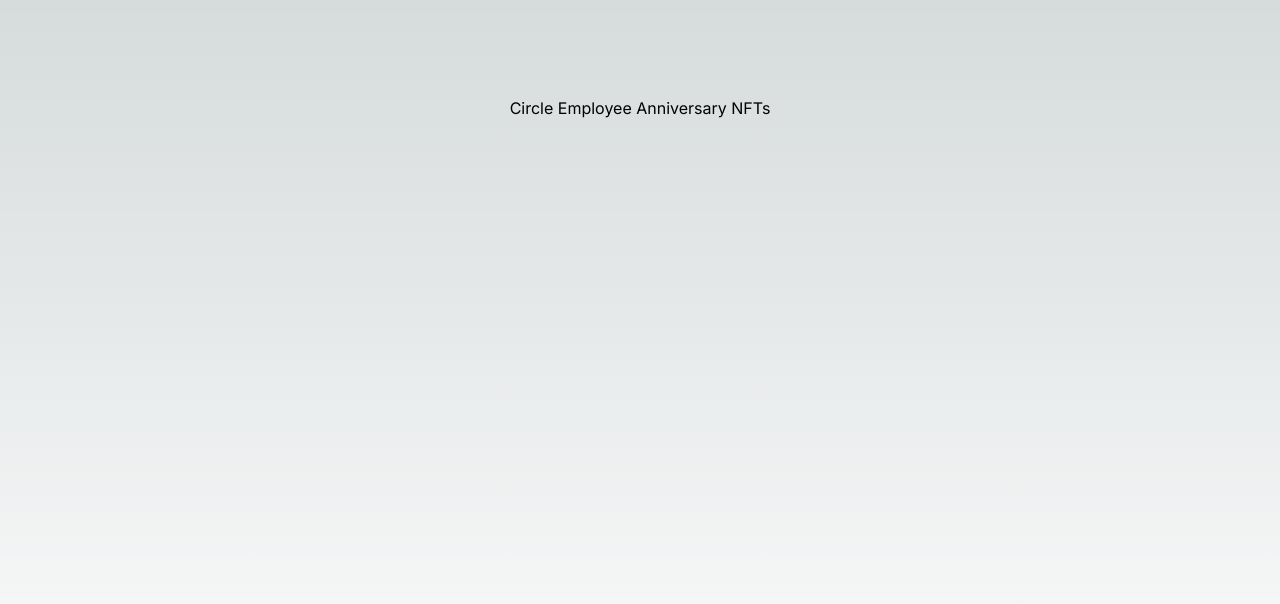
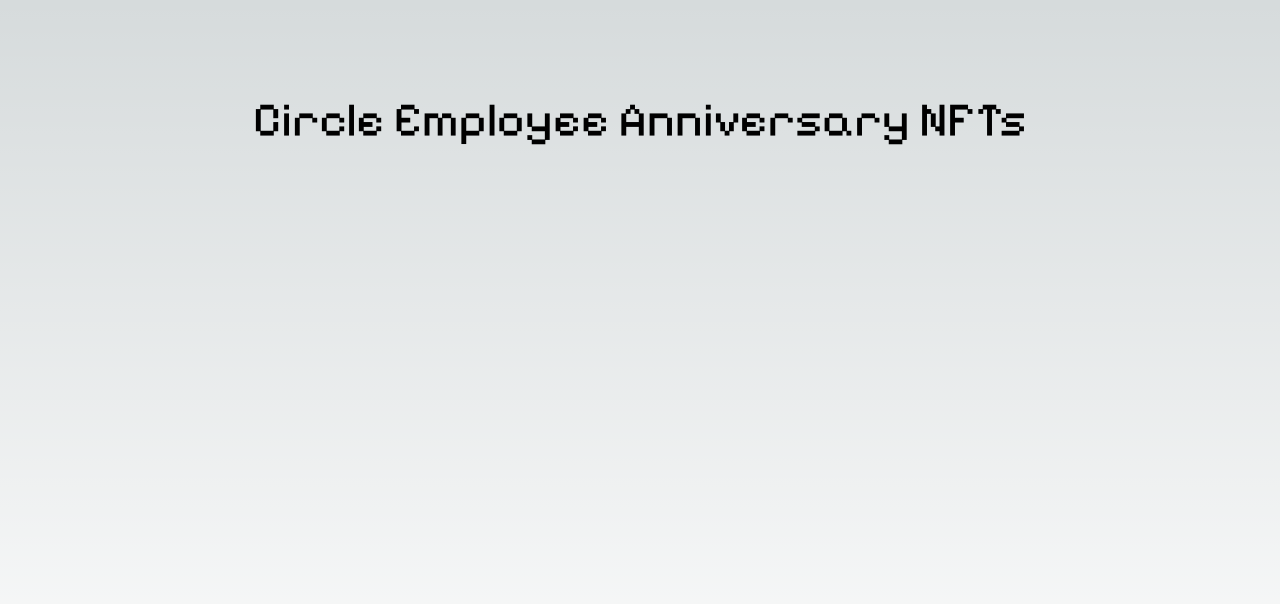
Before and after one commit to MarkoCenCircle/circle-employee-anniversary-nft, a Next.js app: page / in a window 1280 px wide. Shown: the top 604 px of the page. Built offline with nearby package versions, Linux system fonts and the light colour scheme.

Commit message:
feat: use pixel font

```diff
--- a/pages/index.tsx
+++ b/pages/index.tsx
@@ -1,14 +1,14 @@
 import Image from "next/image";
-import { Inter } from "next/font/google";
+import { Pixelify_Sans } from "next/font/google";
 
-const inter = Inter({ subsets: ["latin"] });
+const pixelSans = Pixelify_Sans({ subsets: ['latin'] });
 
 export default function Home() {
   return (
     <main
-      className={`flex min-h-screen flex-col items-center justify-between p-24 ${inter.className}`}
+      className={`flex min-h-screen flex-col items-center justify-between p-24 ${pixelSans.className}`}
     >
-      Circle Employee Anniversary NFTs
+      <h1 className="text-5xl">Circle Employee Anniversary NFTs</h1>
     </main>
   );
 }
```
